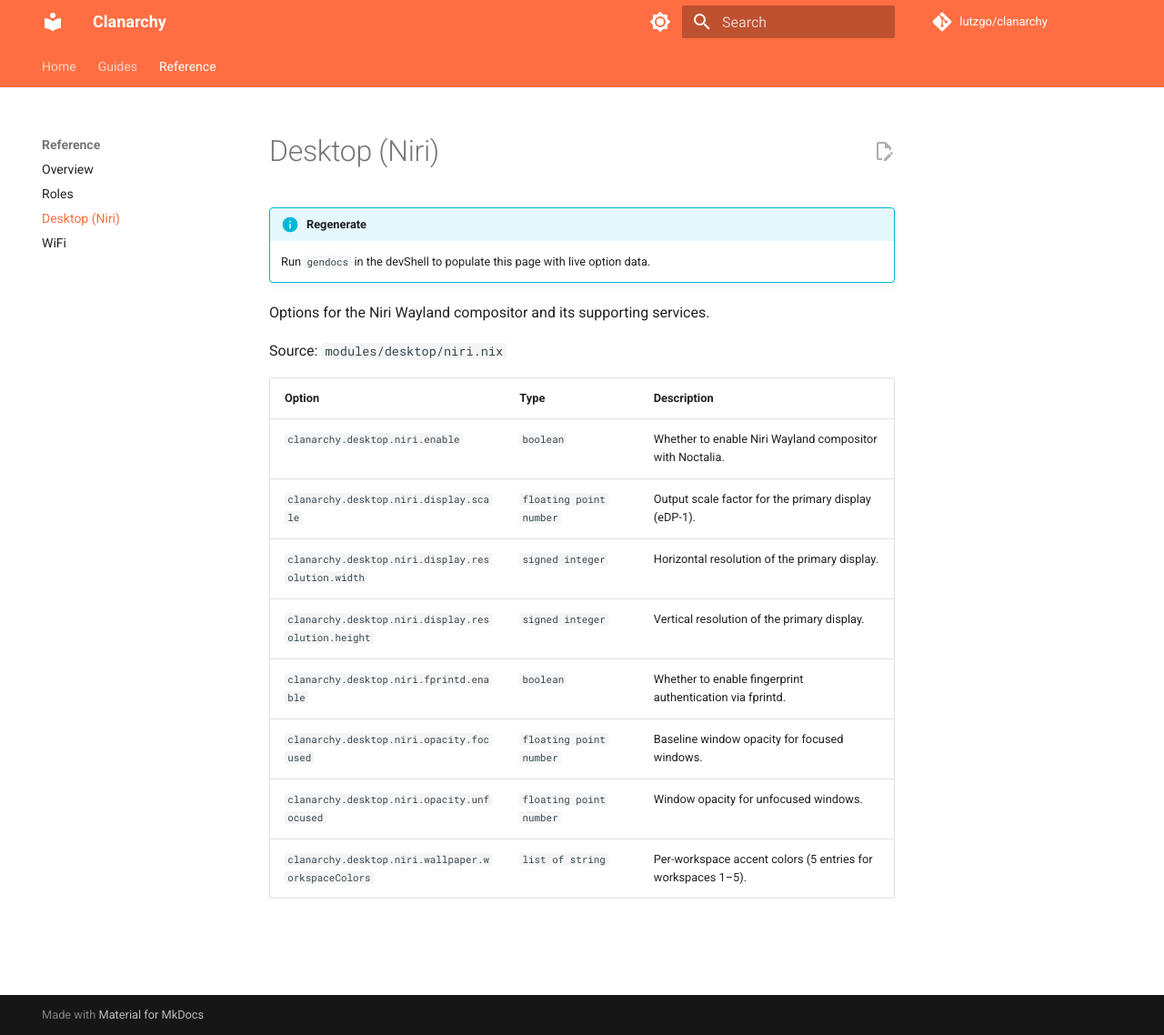
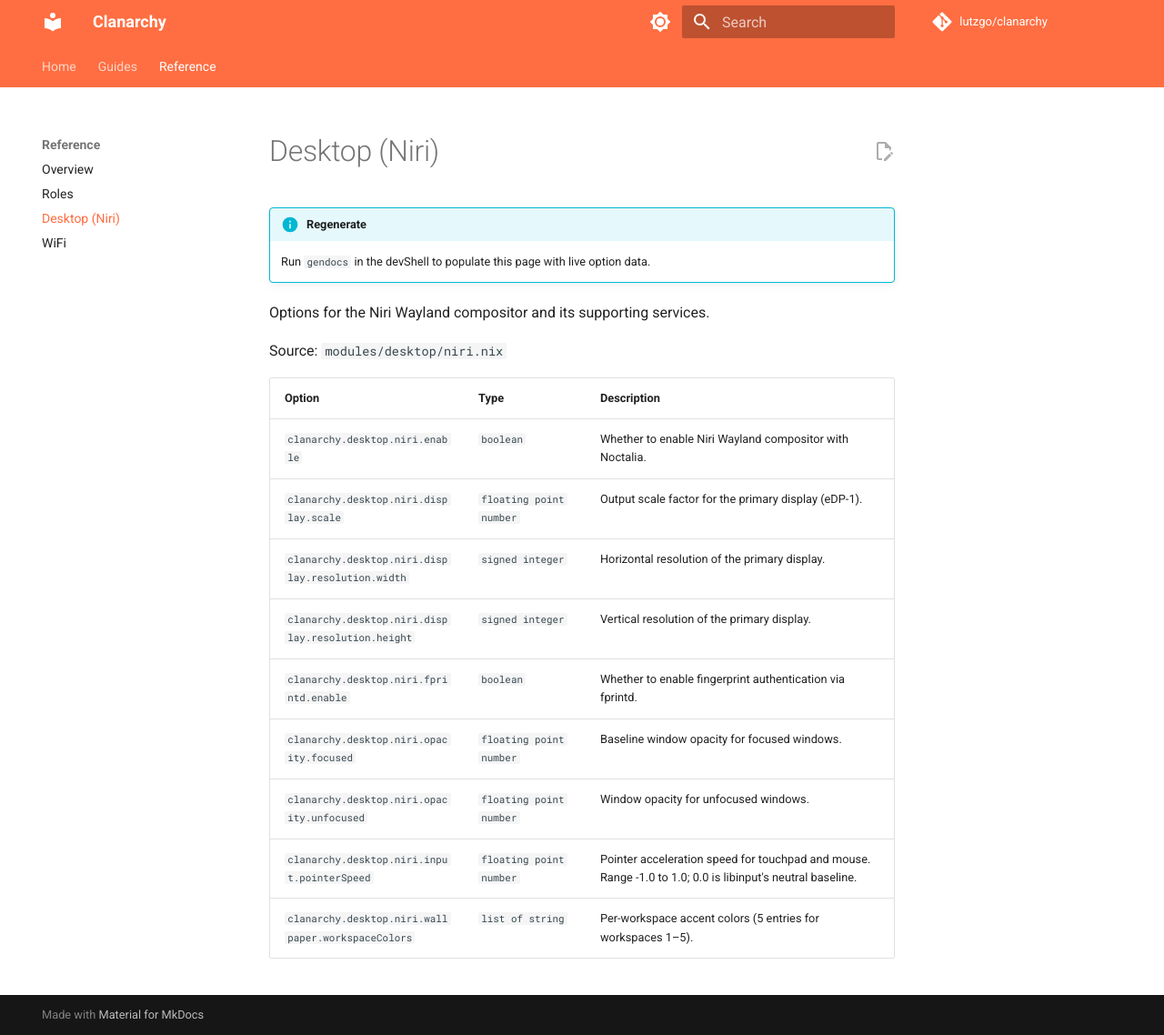
Before and after one commit to lutzgo/clanarchy, an MkDocs documentation site: the page built from docs/reference/desktop.md, in a window 1280 px wide and 1138 px high. Shown: the whole window at 91% size. Built offline with MkDocs 1.6.1 and Material for MkDocs 9.7.7, drawn with Linux system fonts in a browser that asks for light colours; comment, search, counter and statistics services are not loaded.

Commit message:
feat(input): expose pointer speed option; set 0.4 on laptops
Add clanarchy.desktop.niri.input.pointerSpeed (float, default 0.0) wired
into both touchpad and mouse accel-speed in Niri's libinput config.
Laptop role defaults to 0.4. Also makes tap-button-map explicit
(left-right-middle) for clarity.

```diff
--- a/docs/reference/desktop.md
+++ b/docs/reference/desktop.md
@@ -16,4 +16,5 @@ Source: `modules/desktop/niri.nix`
 | `clanarchy.desktop.niri.fprintd.enable` | `boolean` | Whether to enable fingerprint authentication via fprintd. |
 | `clanarchy.desktop.niri.opacity.focused` | `floating point number` | Baseline window opacity for focused windows. |
 | `clanarchy.desktop.niri.opacity.unfocused` | `floating point number` | Window opacity for unfocused windows. |
+| `clanarchy.desktop.niri.input.pointerSpeed` | `floating point number` | Pointer acceleration speed for touchpad and mouse. Range -1.0 to 1.0; 0.0 is libinput's neutral baseline. |
 | `clanarchy.desktop.niri.wallpaper.workspaceColors` | `list of string` | Per-workspace accent colors (5 entries for workspaces 1–5). |
```
Also changed, not shown: 3 other files.
